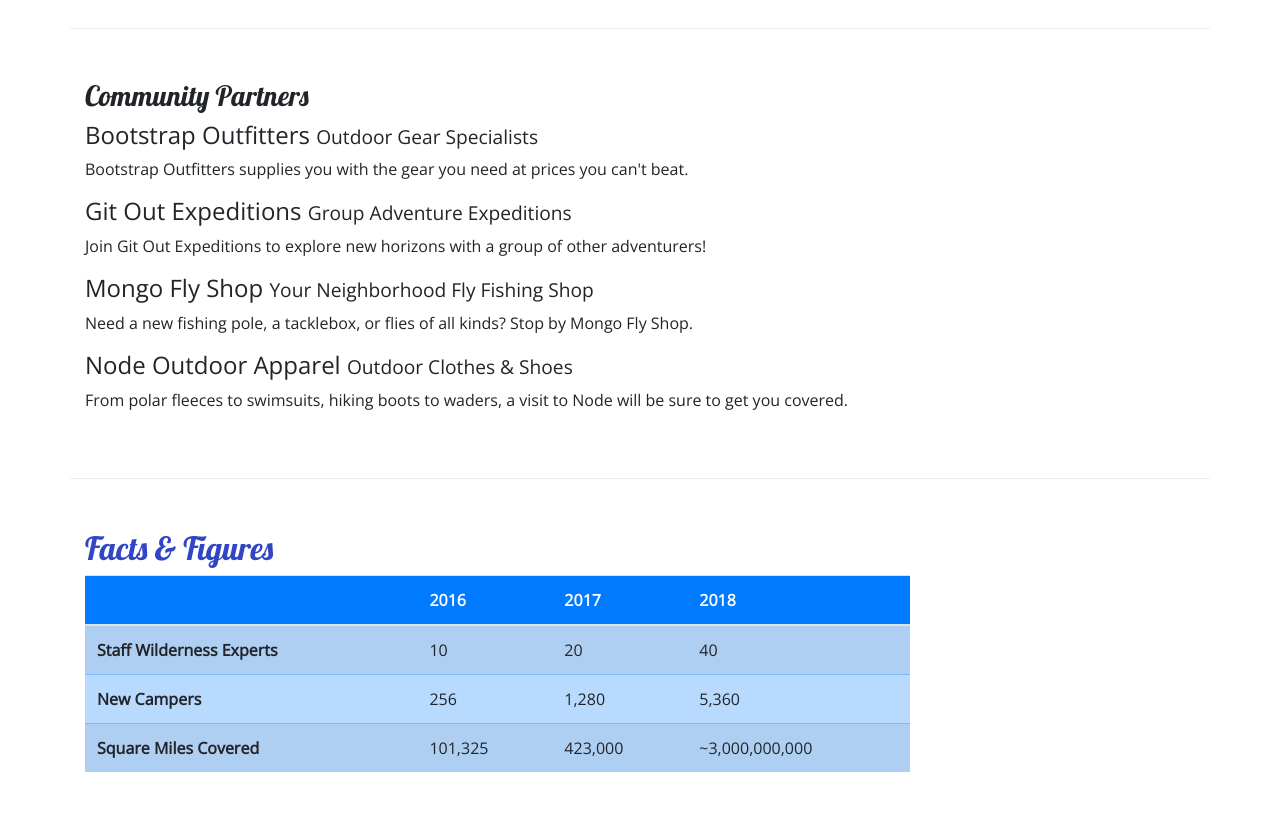
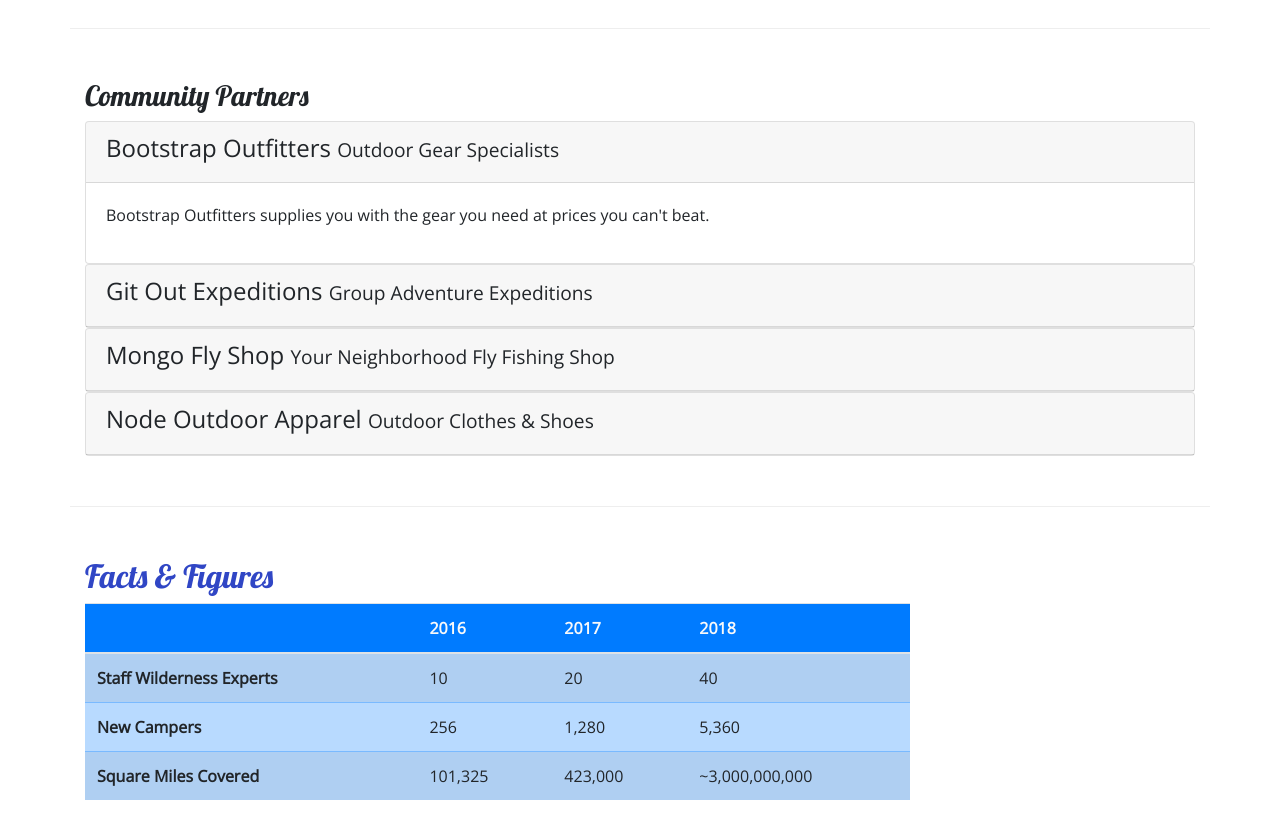
Before and after one commit to Mostarya/nucampsite, a website: page aboutus.html in a window 1280 px wide. Shown: the part 800-1619 px from the top of the page. Drawn offline with nearby package versions, Linux system fonts and the light colour scheme.

Commit message:
Accordion

```diff
--- a/aboutus.html
+++ b/aboutus.html
@@ -99,14 +99,61 @@
         <div class="row row-content">
             <div class="col-12">
                 <h3>Community Partners</h3>
-                <h4>Bootstrap Outfitters <small>Outdoor Gear Specialists</small></h4>
-                <p class="d-none d-sm-block">Bootstrap Outfitters supplies you with the gear you need at prices you can't beat.</p>
-                <h4>Git Out Expeditions <small>Group Adventure Expeditions</small></h4>
-                <p class="d-none d-sm-block">Join Git Out Expeditions to explore new horizons with a group of other adventurers!</p>
-                <h4>Mongo Fly Shop <small>Your Neighborhood Fly Fishing Shop</small></h4>
-                <p class="d-none d-sm-block">Need a new fishing pole, a tacklebox, or flies of all kinds? Stop by Mongo Fly Shop.</p>
-                <h4>Node Outdoor Apparel <small>Outdoor Clothes & Shoes</small></h4>
-                <p class="d-none d-sm-block">From polar fleeces to swimsuits, hiking boots to waders, a visit to Node will be sure to get you covered.</p>
+
+                <div id="accordion">
+                    <div class="card">
+                        <div role="tab" class="card-header">
+                            <h4>
+                                <a data-toggle="collapse" data-target="#bootstrap">Bootstrap Outfitters <small>Outdoor Gear Specialists</small>
+                                </a>
+                            </h4>
+                        </div>
+                        <div class="collapse show" id="bootstrap" data-parent="#accordion">
+                            <div class="card-body">
+                                <p class="d-none d-sm-block">Bootstrap Outfitters supplies you with the gear you need at prices you can't beat.</p>
+                            </div>
+                        </div>
+                    </div>
+                    <div class="card">
+                        <div role="tab" class="card-header">
+                            <h4>
+                                <a class="collapsed" data-toggle="collapse" data-target="#git">Git Out Expeditions <small>Group Adventure Expeditions</small>
+                                </a>
+                            </h4>
+                        </div>
+                        <div class="collapse" id="git" data-parent="#accordion">
+                            <div class="card-body">
+                                <p class="d-none d-sm-block">Join Git Out Expeditions to explore new horizons with a group of other adventurers!</p>
+                            </div>
+                        </div>
+                    </div>
+                    <div class="card">
+                        <div role="tab" class="card-header">
+                            <h4>
+                                <a class="collapsed" data-toggle="collapse" data-target="#mongo">Mongo Fly Shop <small>Your Neighborhood Fly Fishing Shop</small>
+                                </a>
+                            </h4>
+                        </div>
+                        <div class="collapse" id="mongo" data-parent="#accordion">
+                            <div class="card-body">
+                                <p class="d-none d-sm-block">Need a new fishing pole, a tacklebox, or flies of all kinds? Stop by Mongo Fly Shop.</p>
+                            </div>
+                        </div>
+                    </div>
+                    <div class="card">
+                        <div role="tab" class="card-header">
+                            <h4>
+                                <a class="collapsed" data-toggle="collapse" data-target="#node">Node Outdoor Apparel <small>Outdoor Clothes & Shoes</small>
+                                </a>
+                            </h4>
+                        </div>
+                        <div class="collapse" id="node" data-parent="#accordion">
+                            <div class="card-body">
+                                <p class="d-none d-sm-block">From polar fleeces to swimsuits, hiking boots to waders, a visit to Node will be sure to get you covered.</p>
+                            </div>
+                        </div>
+                    </div>
+                </div>
             </div>
         </div>
 
--- a/css/styles.css
+++ b/css/styles.css
@@ -35,3 +35,15 @@
 .navbar {
     background-color: #901CAD;
 }
+/*
+.tab-content{
+    border: 1px solid #DDD;
+    border-top: none;
+    padding: 10px;
+}
+*/
+
+a, a:hover {
+    color: inherit;
+    text-decoration: none;
+  }
```
